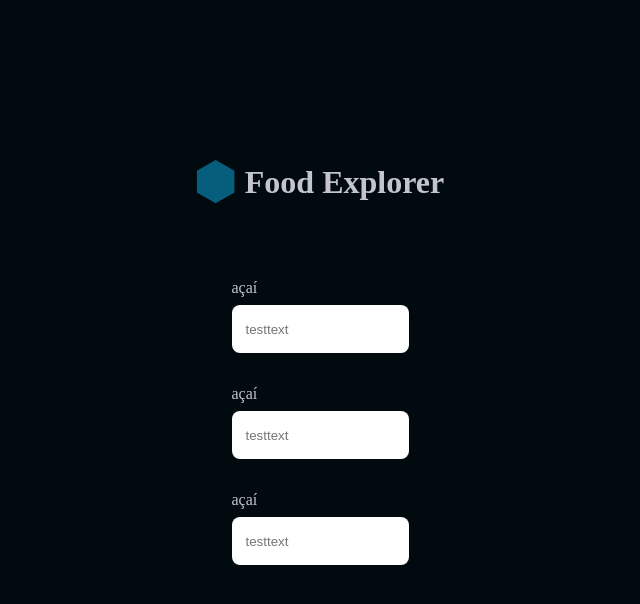
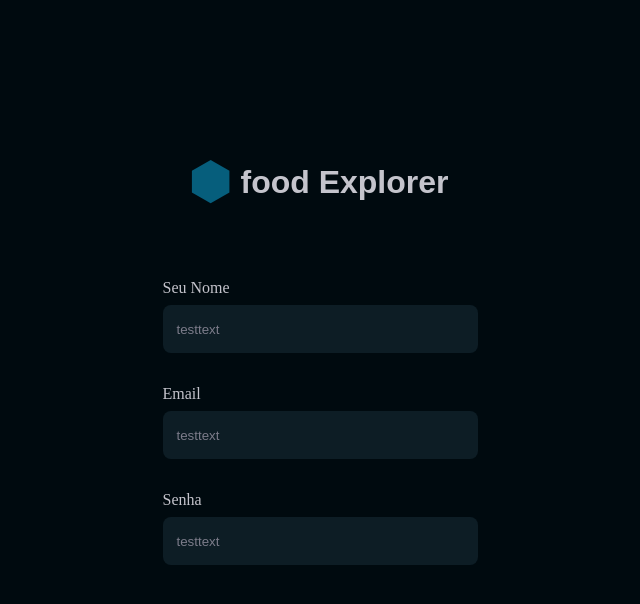
Before and after one commit to KimCidDev/food-explorer-front-end, a React (Vite) app in the folder foodExplorer/: page / in a window 1280 px wide. Shown: the top 604 px of the page, without its empty margins (320-960 px from the left). Built offline with nearby package versions, Linux system fonts and the light colour scheme.

Commit message:
adding colors to match figma

```diff
--- a/foodExplorer/src/Pages/SignUp/index.jsx
+++ b/foodExplorer/src/Pages/SignUp/index.jsx
@@ -12,14 +12,14 @@ export function SignUp() {
       <svg width="39" height="44" viewBox="0 0 39 44" fill="none" xmlns="http://www.w3.org/2000/svg">
         <path d="M19.6574 0L38.4133 10.8287V32.4862L19.6574 43.3149L0.901548 32.4862V10.8287L19.6574 0Z" fill="#065E7C"/>
       </svg>
-      <h1> Food Explorer </h1>
+      <h1> food Explorer </h1>
       </div>
     <Form>
 
 
-      <Input title="açaí"placeholder="testtext"/>
-      <Input title="açaí"placeholder="testtext"/>
-      <Input title="açaí"placeholder="testtext"/>
+      <Input title="Seu Nome"placeholder="testtext"/>
+      <Input title="Email"placeholder="testtext"/>
+      <Input title="Senha"placeholder="testtext"/>
 
 
     </Form>
--- a/foodExplorer/src/Pages/SignUp/styles.js
+++ b/foodExplorer/src/Pages/SignUp/styles.js
@@ -18,7 +18,7 @@ export const Container = styled.div`
     h1 {
       margin-left: 10px;
       color: ${({ theme }) => theme.COLORS.LIGHT_400};
-      font-family: 'Roboto Slab', serif;
+      font-family: 'Roboto Slab', sans-serif;
     }
   }
 `;
--- a/foodExplorer/src/components/Input/styles.js
+++ b/foodExplorer/src/components/Input/styles.js
@@ -9,15 +9,18 @@ export const Container = styled.div`
   }
 
   > input {
-    width: 100%;
+    width: 315px;
     height: 48px;
     margin-bottom: 32px;
 
     border-radius: 8px;
     border: none;
 
+    background-color: ${({ theme }) => theme.COLORS.DARK_900};
+
     &::placeholder {
       padding-left: 14px;
+      color: ${({ theme }) => theme.COLORS.LIGHT_500};
     }
   }
 `;
```
